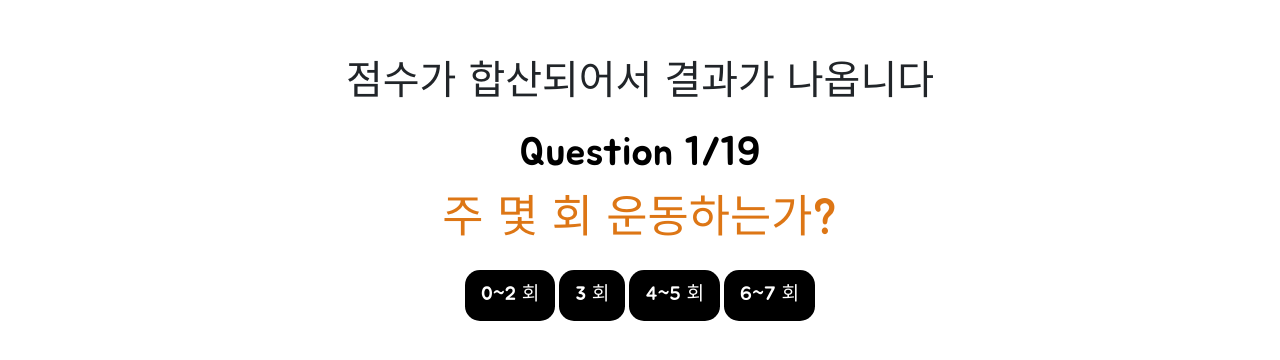
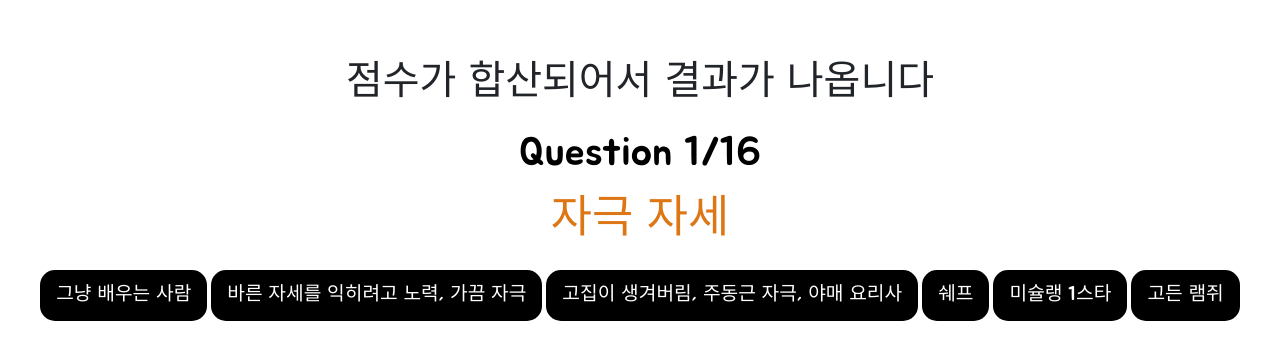
Before and after one commit to pydevjeong/Gym_Maniac, a React (Create React App) app: page /mainQuiz in a window 1280 px wide. Shown: the part 202-562 px from the top of the page. Built offline with nearby package versions, Linux system fonts and the light colour scheme.

Commit message:
Fix bug & add questions
undefined error occured so I put ?. in code to prevent errror temporary

```diff
--- a/src/component/Main.js
+++ b/src/component/Main.js
@@ -5,7 +5,6 @@ import { Link } from 'react-router-dom';
 function Main(props) {
   return (
     <div>
-      <p>로그인</p>
       <div className={styles.quiz_title}>
         <span>당신은 헬창입니까??</span>
       </div>
--- a/src/component/MainQuiz.js
+++ b/src/component/MainQuiz.js
@@ -1,4 +1,4 @@
-import React, { useEffect, useRef } from "react";
+import React, {  useRef } from "react";
 import { useState } from "react";
 import { Link } from "react-router-dom";
 import { questions } from "../db/questions";
@@ -8,18 +8,22 @@ import './MainQuiz.css'
 
 
 function MainQuiz(props){
-  const [currentQuestion, setCurrentQuestion] = useState(0);
+  let [currentQuestion, setCurrentQuestion] = useState(0);
+  const q=useRef(questions);
   const totalScore=useRef(0)
+  let nextQuestion=1
 
   const handleClick = (addPoint) => {
     totalScore.current+=addPoint
-    const nextQuestion = currentQuestion + 1;
-    if (nextQuestion < questions.length) {
+    nextQuestion = currentQuestion +1 ;
+    console.log(nextQuestion);
+    if (nextQuestion <= questions.length) {
       setCurrentQuestion(nextQuestion);
     }
   };
-
-  console.log(totalScore);
+  // console.log(questions[currentQuestion].questionText)
+  // console.log(currentQuestion);
+  // console.log(totalScore);
   return(
   <div className="container-fluid text-center" id="container">
       <h1>점수가 합산되어서 결과가 나옵니다</h1>
@@ -27,12 +31,12 @@ function MainQuiz(props){
         <div className="split">
           <div className="question">
             <h1>
-              Question {currentQuestion +1}/{questions.length}
+              Question {currentQuestion+1}/{questions.length}
             </h1>
-            <p>{questions[currentQuestion].questionText}</p>
+            <p>{q.current[currentQuestion]?.questionText}</p>
           </div>
           <div className="answer">
-            {currentQuestion+1===questions.length ? <Link to='/result' state={{totalScore:totalScore}}> 결과 보러 가기</Link> :
+            {currentQuestion===questions.length ? <Link to='/result' state={{totalScore:totalScore}}> 결과 보러 가기</Link>:
             questions[currentQuestion].answerOptions.map((item,idx) => (
               <button className="ansBtn" key={idx} onClick={()=>handleClick(item.addPoint)}>
                 <p>{item.answerText}</p>
@@ -41,8 +45,6 @@ function MainQuiz(props){
             }
           </div>
           </div>
-
-
       </div>
   </div>
   )
--- a/src/component/ResultPage.js
+++ b/src/component/ResultPage.js
@@ -14,7 +14,11 @@ function ResultPage(){
   return(
       <div className={style.skele}>
         <h1>당신의 점수는? {total}</h1>
-        <p>6~9점 : 응애!</p> <p>10~20점 입문자</p><p>20~32 초급자</p> <p>33~45중급자</p> <p> 45~52 헬창</p>
+        <p>16~20점 : 입문</p>
+        <p>21~35점 초급자</p>
+        <p>36~54 중급자</p>
+        <p>55~69중상~상급자</p>
+        <p>70~76 ++상~엘리트</p>
         <div className={style.goHome}>
           <Link className={style.linked} to='/'>처음으로 돌아가기</Link>
         </div>
--- a/src/db/questions.js
+++ b/src/db/questions.js
@@ -1,12 +1,14 @@
 export const questions = [
   {
     number:1,
-    questionText: "주 몇 회 운동하는가?",
+    questionText: "자극 자세",
     answerOptions: [
-      { answerText: "0~2 회", addPoint:1 },
-      { answerText: "3 회", addPoint:2 },
-      { answerText: "4~5 회", addPoint:3 },
-      { answerText: "6~7 회", addPoint:4 },
+      { answerText: "그냥 배우는 사람", addPoint:1 },
+      { answerText: "바른 자세를 익히려고 노력, 가끔 자극", addPoint:2 },
+      { answerText: "고집이 생겨버림, 주동근 자극, 야매 요리사", addPoint:3 },
+      { answerText: "쉐프", addPoint:4 },
+      { answerText: "미슐랭 1스타", addPoint:5 },
+      { answerText: "고든 램쥐", addPoint:6 },
     ]
   },
   {
@@ -25,38 +27,42 @@ export const questions = [
     answerOptions: [
       { answerText: "마름 / 뚱뚱함", addPoint:1 },
       { answerText: "표준", addPoint:2 },
-      { answerText: "근육 크기가 적당하고 체지방도 13%이하", addPoint:3 },
-      { answerText: "근육 크기 비례 체지방이 현저히 낮음", addPoint:4 },
+      { answerText: "근육이 좀 커짐, 체지방률 낮으면 갈라짐", addPoint:3 },
+      { answerText: "근육 크기 큼, 체지방이 낮음", addPoint:4 },
+      { answerText: "그냥 큼", addPoint:5 }
     ]
   },
   {
     number:4,
-    questionText: "다이어트를 성공했는가?",
+    questionText: "멘탈",
     answerOptions: [
-      { answerText: "20%", addPoint:1 },
-      { answerText: "40%", addPoint:2 },
-      { answerText: "60%", addPoint:3 },
-      { answerText: "80%", addPoint:4 },
+      { answerText: "조금만 아파도 안함, 헬스장 오기 싫어함", addPoint:1 },
+      { answerText: "헬스장은 나옴 주 3회정도? 술 약속있으면 헬스장 안감", addPoint:2 },
+      { answerText: "헬스장이 우선시 됨, 열심히 함", addPoint:3 },
+      { answerText: "운동하는거 보면 사람 죽일듯", addPoint:4 },
+      { answerText: "아무것도 생각안함(일상임)", addPoint:5 },
     ]
   },
   {
     number:5,
-    questionText: "닭을 얼마나 먹었는가?",
+    questionText: "옷",
     answerOptions: [
-      { answerText: "대략 셀수있음", addPoint:1 },
-      { answerText: "생각은 해보지만 셀수는 없음", addPoint:2 },
-      { answerText: "말이라고..", addPoint:3 },
-      { answerText: "닭이 두려움에 도망감", addPoint:4 },
+      { answerText: "헬스장 회원복", addPoint:1 },
+      { answerText: "회원복 | 적당한 운동복", addPoint:2 },
+      { answerText: "나시,머슬핏,숏팬츠.. 보기 싫음", addPoint:3 },
+      { answerText: "아무거나 입어도 괜찮음", addPoint:4 },
+      { answerText: "포징, 벗어도 됨", addPoint:5 },
     ]
   },
   {
     number:6,
-    questionText: "스쿼트 중량 (자기 체중 비례입니다)",
+    questionText: "트레이너와 관계",
     answerOptions: [
-      { answerText: "몸무게만큼", addPoint:1 },
-      { answerText: "몸무게 1.5배", addPoint:2 },
-      { answerText: "몸무게 2배", addPoint:3 },
-      { answerText: "2.5~??까지", addPoint:4 },
+      { answerText: "할까 말까 고민 ㅈㄴ하고 PT가 권유함", addPoint:1 },
+      { answerText: "PT해봄 | 운동 이상하게 해서 PT가 얘기함", addPoint:2 },
+      { answerText: "PT경험 | 독학(2년이상)해서 할줄 앎 그래도 PT가 가끔 얘기함 ", addPoint:3 },
+      { answerText: "편안", addPoint:4 },
+      { answerText: "반대", addPoint:5 },
     ]
   },
   {
@@ -69,48 +75,29 @@ export const questions = [
       { answerText: "11~ ?? 까지..", addPoint:4 },
     ]
   },
-  {
+    {
     number:8,
-    questionText: "직장을 다니면서 주 몇회 헬스를 하는가?",
+    questionText: "장비",
     answerOptions: [
-      { answerText: "0~1회", addPoint:1 },
-      { answerText: "3~5개", addPoint:2 },
-      { answerText: "6~10개", addPoint:3 },
-      { answerText: "11~ ?? 까지..", addPoint:4 },
+      { answerText: "0개~1개", addPoint:1 },
+      { answerText: "2~3개", addPoint:2 },
+      { answerText: "4~6개", addPoint:3 },
+      { answerText: "7개 그 이상", addPoint:4 },
     ]
   },
     {
     number:9,
-    questionText: "헬스용품이 얼마나 있는가?",
-    answerOptions: [
-      { answerText: "0개~2개", addPoint:1 },
-      { answerText: "3~5개", addPoint:2 },
-      { answerText: "6~10개", addPoint:3 },
-      { answerText: "11~ ?? 까지..", addPoint:4 },
-    ]
-  },
-    {
-    number:10,
-    questionText: "클린하지 않은 푸드를 일주일에 대략 얼마나 먹는가?",
-    answerOptions: [
-      { answerText: "0개~2개", addPoint:1 },
-      { answerText: "3~5개", addPoint:2 },
-      { answerText: "6~10개", addPoint:3 },
-      { answerText: "11~ ?? 까지..", addPoint:4 },
-    ]
-  },
-    {//누군가가 벤치에서 핸드폰을 하고있다 벤치를 해야하는 당신은 어떻게 하겠는가?
-    number:11,
     questionText: "구력?",
     answerOptions: [
-      { answerText: "0~1년", addPoint:1 },
-      { answerText: "1~3년", addPoint:2 },
-      { answerText: "3~5년", addPoint:3 },
-      { answerText: "그 이상", addPoint:4 },
+      { answerText: "0~3개월", addPoint:1 },
+      { answerText: "6~1년", addPoint:2 },
+      { answerText: "2~3년", addPoint:3 },
+      { answerText: "5년", addPoint:4 },
+      { answerText: "나이의 1/3", addPoint:5 },
     ]
   },
   {
-    number:12,
+    number:10,
     questionText: "오늘 뭐해?",
     answerOptions: [
       { answerText: "나 헬스장 가려고", addPoint:1 },
@@ -120,63 +107,25 @@ export const questions = [
     ]
   },
   {
-    number:13,
-    questionText: "",
+    number:11,
+    questionText: "비 운동인의 시선",
     answerOptions: [
-      { answerText: "0개~2개", addPoint:1 },
-      { answerText: "3~5개", addPoint:2 },
-      { answerText: "6~10개", addPoint:3 },
-      { answerText: "11~ ?? 까지..", addPoint:4 },
-    ]
-  },
-  {
-    number:8,
-    questionText: "직장을 다니면서 주 몇회 헬스를 하는가?",
-    answerOptions: [
-      { answerText: "0~1회", addPoint:1 },
-      { answerText: "1~2회", addPoint:2 },
-      { answerText: "3~4회", addPoint:3 },
-      { answerText: "4~7회", addPoint:4 },
+      { answerText: "그냥 평균", addPoint:1 },
+      { answerText: "운동하는건가??", addPoint:2 },
+      { answerText: "운동하는게 보임", addPoint:3 },
+      { answerText: "멋있음(몸 아니면 자기관리 능력)", addPoint:4 },
+      { answerText: "신기함", addPoint:5 },
     ]
   },
     {
-    number:9,
-    questionText: "헬스용품이 얼마나 있는가?",
+    number:12,
+    questionText: "굳은살",
     answerOptions: [
-      { answerText: "0개~2개", addPoint:1 },
-      { answerText: "3~4개", addPoint:2 },
-      { answerText: "5~7개", addPoint:3 },
-      { answerText: "그 이상", addPoint:4 },
-    ]
-  },
-    {
-    number:10,
-    questionText: "영양제 개수",
-    answerOptions: [
-      { answerText: "0~3개", addPoint:1 },
-      { answerText: "4~5개", addPoint:2 },
-      { answerText: "6~7개", addPoint:3 },
-      { answerText: "그 이상", addPoint:4 },
-    ]
-  },
-    {
-    number:11,
-    questionText: "구력?",
-    answerOptions: [
-      { answerText: "0~1년", addPoint:1 },
-      { answerText: "1~3년", addPoint:2 },
-      { answerText: "3~5년", addPoint:3 },
-      { answerText: "그 이상", addPoint:4 },
-    ]
-  },
-  {
-    number:12,
-    questionText: "오늘 뭐해?",
-    answerOptions: [
-      { answerText: "나 헬스장 가려고", addPoint:1 },
-      { answerText: "등하러감", addPoint:2 },
-      { answerText: "오늘 이미 운동했는데?", addPoint:3 },
-      { answerText: "...", addPoint:4 },
+      { answerText: "無", addPoint:1 },
+      { answerText: "슬슬 생김", addPoint:2 },
+      { answerText: "까슬까슬", addPoint:3 },
+      { answerText: "굳은..살", addPoint:4 },
+      { answerText: "두꺼움", addPoint:5 },
     ]
   },
   {
@@ -189,4 +138,37 @@ export const questions = [
       { answerText: "맛있다..", addPoint:4 },
     ]
   },
+  {
+    number:14,
+    questionText: "헬스장에 갔을 때",
+    answerOptions: [
+      { answerText: "새롭고 무서움 기구를 어떻게 다룰지 모름", addPoint:1 },
+      { answerText: "어느정도 익숙함 기구 몇개는 다룰수 있음", addPoint:2 },
+      { answerText: "거의 다 할 줄 안다", addPoint:3 },
+      { answerText: "맛있게 다룬다", addPoint:4 },
+    ]
+  },
+  {
+    number:15,
+    questionText: "3대 중량",
+    answerOptions: [
+      { answerText: "의미 없음", addPoint:1 },
+      { answerText: "3배", addPoint:2 },
+      { answerText: "4배", addPoint:3 },
+      { answerText: "5배", addPoint:4 },
+      { answerText: "6배", addPoint:5 },
+      { answerText: "7배", addPoint:6 },
+    ]
+  },
+  {
+  number:16,
+  questionText: "보충제",
+  answerOptions: [
+    { answerText: "기본 프로틴", addPoint:1 },
+    { answerText: "유튜버 프로틴", addPoint:2 },
+    { answerText: "프로틴 ^ 2", addPoint:3 },
+    { answerText: "소믈리에", addPoint:4 },
+    { answerText: "그냥 먹음", addPoint:5 },
+  ]
+},
 ];
```
